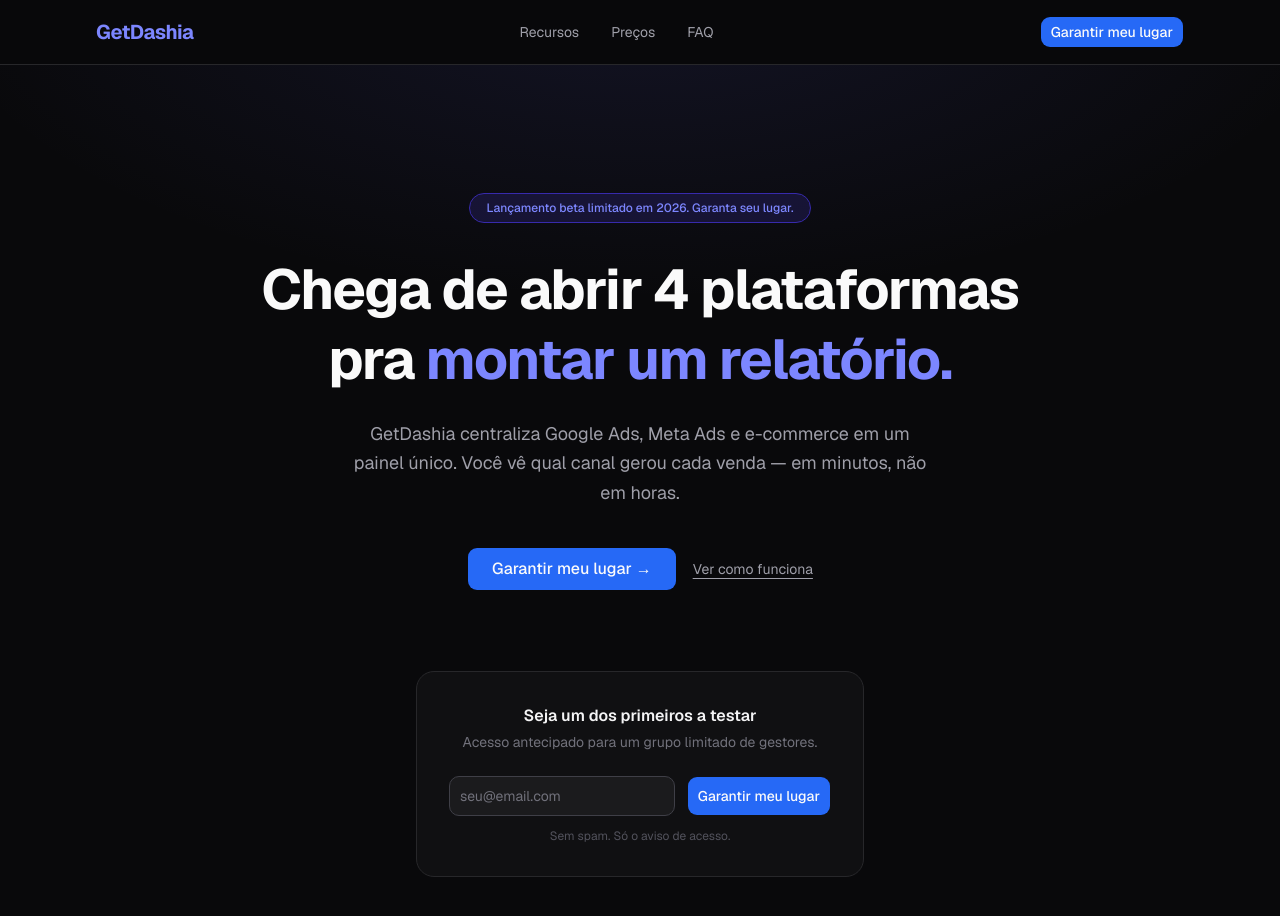
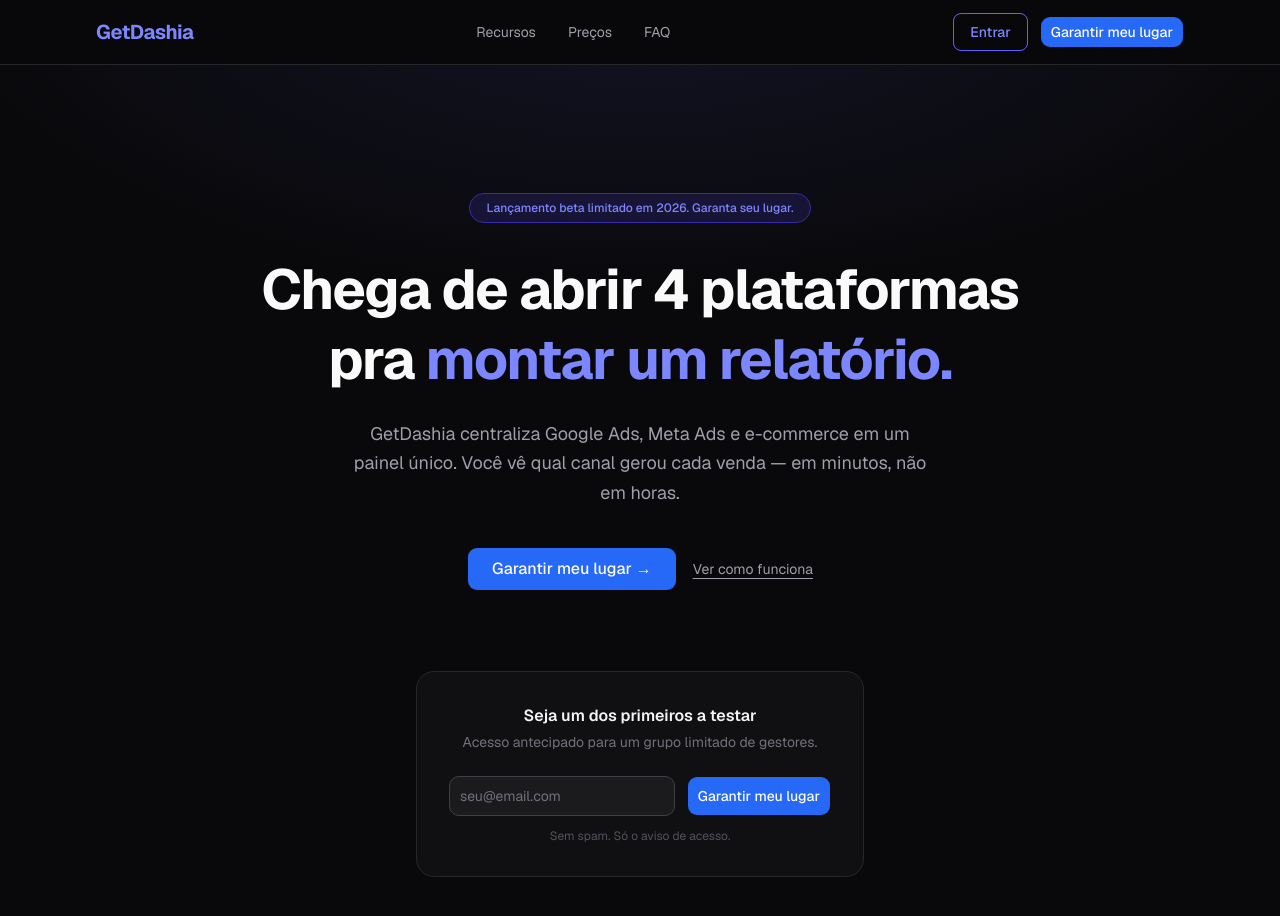
Before and after one commit to LuSan1986/projeto_getdashia, a Next.js app: page / in a window 1280 px wide. Shown: the top 916 px of the page. Built offline with nearby package versions, Linux system fonts and the light colour scheme.

Commit message:
feat(landing): add botão Entrar no header

```diff
--- a/src/components/landing/header.tsx
+++ b/src/components/landing/header.tsx
@@ -33,9 +33,17 @@
           </a>
         </nav>
 
-        <Button asChild>
-          <a href="#waitlist">Garantir meu lugar</a>
-        </Button>
+        <div className="flex items-center gap-3">
+          <Link
+            href="/login"
+            className="rounded-md border border-indigo-500 bg-transparent px-4 py-2 text-sm font-medium text-indigo-400 transition-colors hover:bg-indigo-600 hover:text-white"
+          >
+            Entrar
+          </Link>
+          <Button asChild>
+            <a href="#waitlist">Garantir meu lugar</a>
+          </Button>
+        </div>
       </div>
     </header>
   );
```
